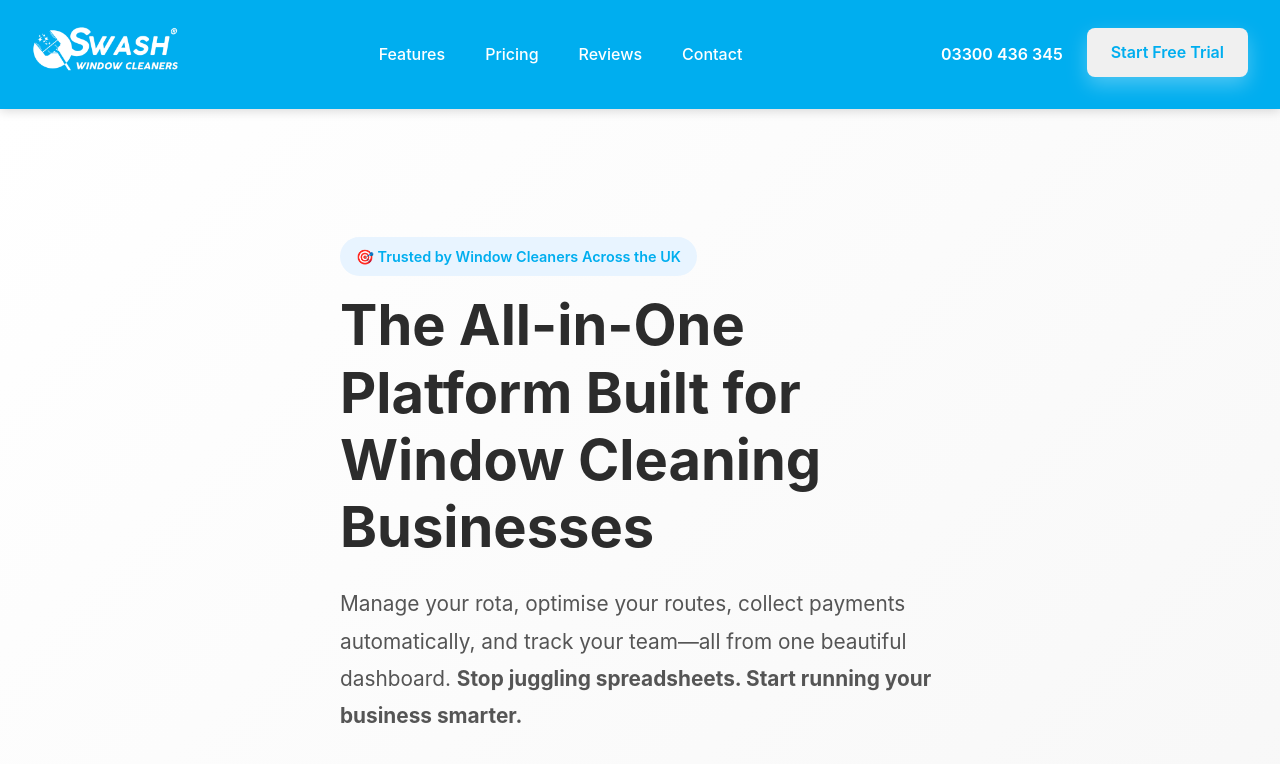
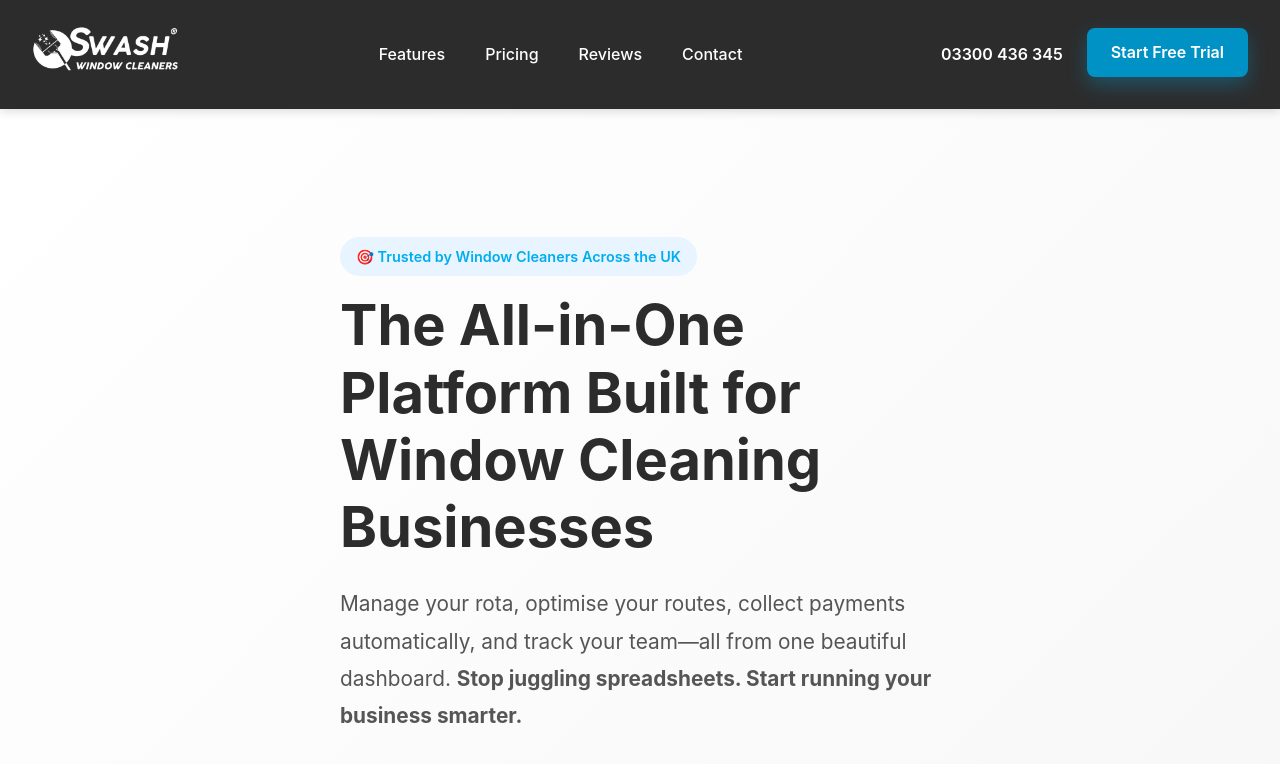
Before and after one commit to google923/swash-app, a website: page marketing.html in a window 1280 px wide. In both pictures the pointer is over the link 1167 px from the left and 54 px from the top of the page. Shown: the top 764 px of the page. Drawn offline with Linux system fonts and the light colour scheme.

Commit message:
Set dark charcoal theme for navbar and footer

```diff
--- a/marketing.html
+++ b/marketing.html
@@ -80,14 +80,14 @@
         }
 
         .btn-primary {
-            background-color: #FFFFFF;
-            color: #00AEEF;
+            background-color: #00AEEF;
+            color: #FFFFFF;
         }
 
         .btn-primary:hover {
-            background-color: #F0F0F0;
+            background-color: #0092c4;
             transform: translateY(-2px);
-            box-shadow: 0 8px 20px rgba(255, 255, 255, 0.3);
+            box-shadow: 0 8px 20px rgba(0, 174, 239, 0.3);
         }
 
         .btn-secondary {
@@ -123,7 +123,7 @@
             justify-content: space-between;
             align-items: center;
             padding: 1.5rem 2rem;
-            background-color: #00AEEF;
+            background-color: #2C2C2C;
             box-shadow: 0 2px 10px rgba(0, 0, 0, 0.15);
             position: sticky;
             top: 0;
@@ -161,7 +161,7 @@
         }
 
         .navbar-link:hover {
-            color: #F0F0F0;
+            color: #00AEEF;
         }
 
         .navbar-right {
```
